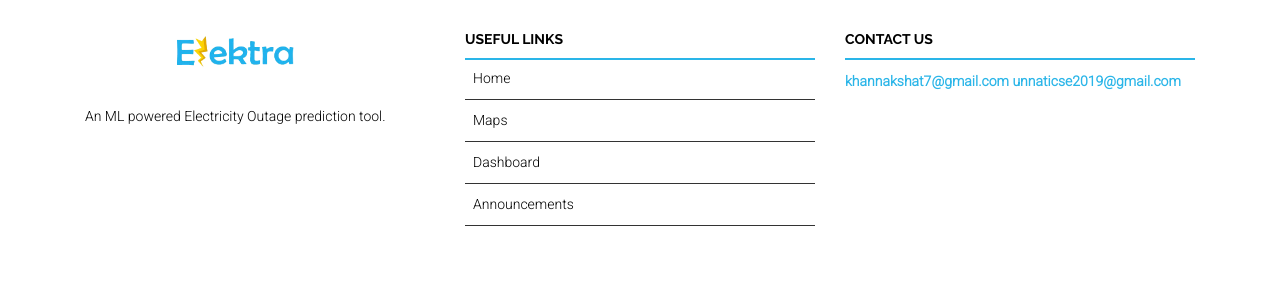
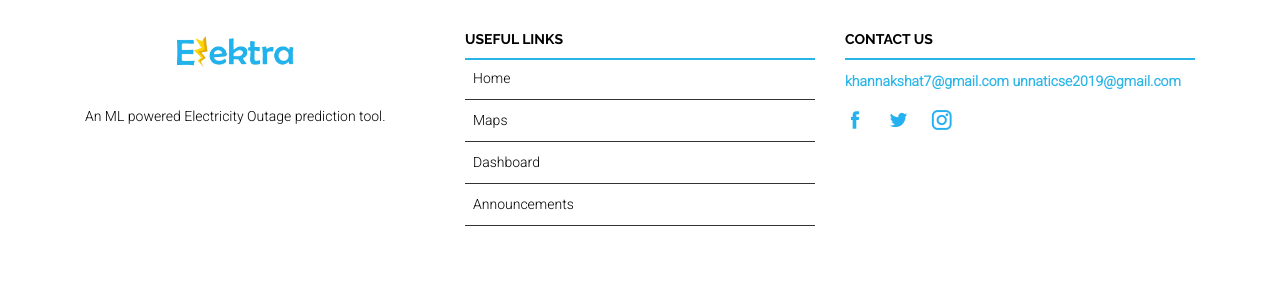
Before and after one commit to khannakshat7/Elektra, a Django app: page /feedback/ in a window 1280 px wide. Shown: the part 2100-2400 px from the top of the page. Run offline with Django 3.2, Linux system fonts and the light colour scheme; the visitor is signed in with stand-in values (Sample User, id 1); some libraries are stand-ins or nearby versions.

Commit message:
issue #42 added social media panel

```diff
--- a/Elecktra/settings.py
+++ b/Elecktra/settings.py
@@ -79,9 +79,9 @@ DATABASES = {
     'default': {
             'ENGINE': 'django.db.backends.mysql',
             'HOST' : '127.0.0.1',
-            'USER': '',
-            'PASSWORD': '',
-            'NAME': 'elecktra',
+            'USER': 'root',
+            'PASSWORD': 'papa1602',
+            'NAME': 'elektra',
         }
 }
 
--- a/templates/base.html
+++ b/templates/base.html
@@ -149,6 +149,11 @@
                 <b><a href="mailto:khannakshat7@gmail.com">khannakshat7@gmail.com</a></b>
                 <b><a href="mailto:unnaticse2019@gmail.com">unnaticse2019@gmail.com</a></b>
               </p>
+              <div class="SocialMedia"> <!--Social Media links-->
+                 <i style="color: #25B0F0; font-size:20px;margin-right: 20px;"class="icofont-facebook"></i>
+                 <i style="color: #25B0F0; font-size:20px;margin-right: 20px;" class="icofont-twitter"></i>
+                 <i style="color: #25B0F0; font-size:20px;margin-right: 20px;" class="icofont-instagram"></i>
+              </div>
 
 
             </div>
```
Also changed, not shown: 1 other file.
